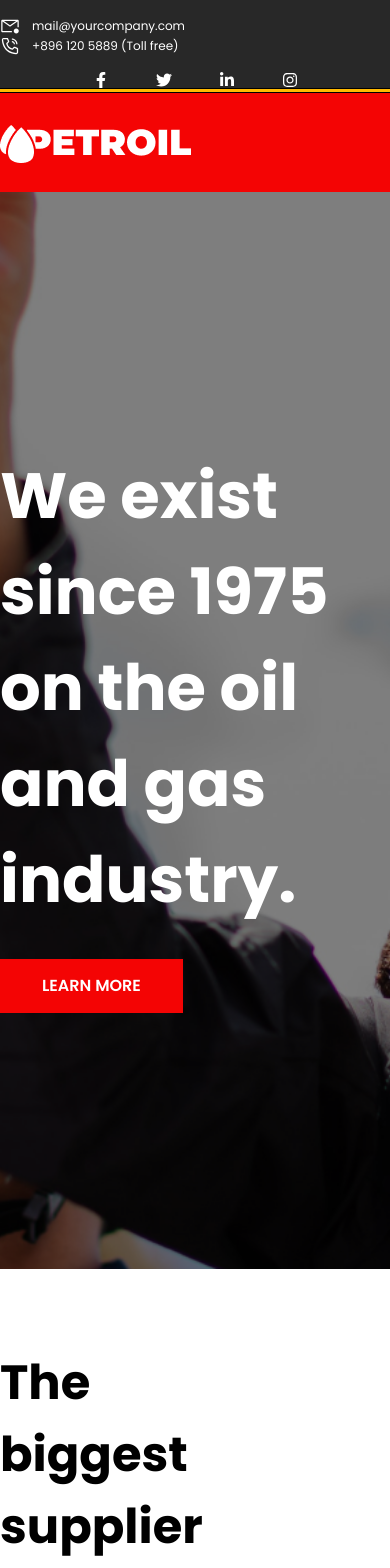
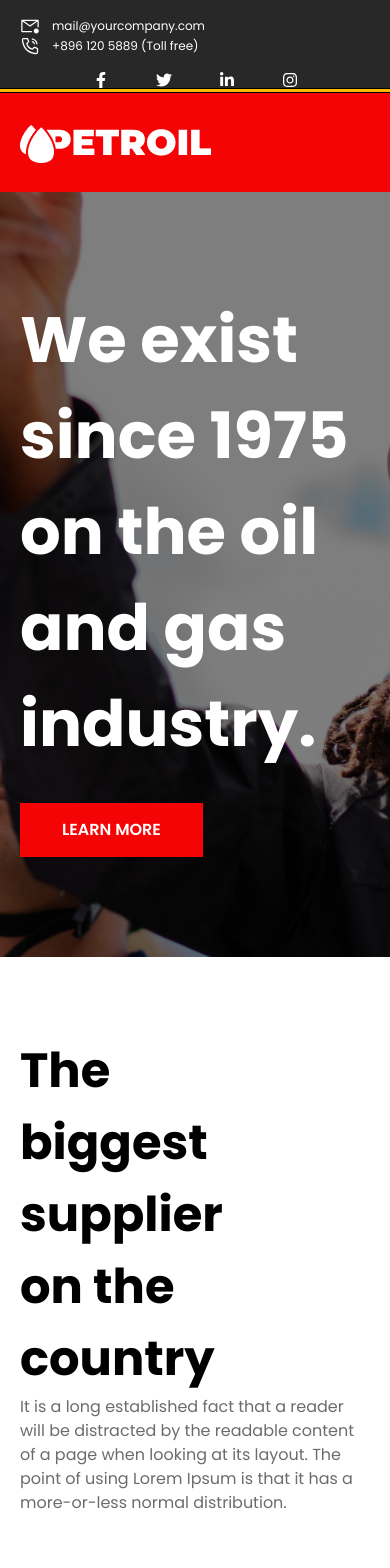
Before and after one commit to ArShadhinJr/petroil, a React (Vite) app: page / in a window 390 px wide. Shown: the top 1568 px of the page. Built offline with nearby package versions, Linux system fonts and the light colour scheme; some icons are missing.

Commit message:
code: layout responsive

```diff
--- a/src/Components/Banner/Banner.jsx
+++ b/src/Components/Banner/Banner.jsx
@@ -1,9 +1,9 @@
 
 const Banner = () => {
   return (
-      <div className=" bg-[url('./assets/bg.jpg')] bg-cover bg-no-repeat bg-center relative py-[256px] after:contents-[''] after:w-full after:h-full after:top-0 after:left-0 after:bg-[#000] after:bg-opacity-50 after:absolute z-10 after:z-[-1]">
+      <div className=" bg-[url('./assets/bg.jpg')] bg-cover bg-no-repeat bg-center relative xl:py-[256px] md:py-[200px] py-[100px] after:contents-[''] after:w-full after:h-full after:top-0 after:left-0 after:bg-[#000] after:bg-opacity-50 after:absolute z-10 after:z-[-1]">
 
-          <div className="max-w-container mx-auto  ">
+          <div className="max-w-container xl:mx-auto md:mx-12 mx-5">
           <h1 className="text-white text-4xl font-bold mb-[31px] max-w-[842px] text-[64px] leading-normal" >We exist since 1975 on the oil and gas industry.</h1>
           <button className="bg-primary border-2 border-[transparent] text-white px-[40px] py-[13px] font-semibold hover:bg-white hover:text-primary hover:border-primary hover:border-2 transition duration-500">LEARN MORE</button>
         </div>
--- a/src/Components/Blog/Blog.jsx
+++ b/src/Components/Blog/Blog.jsx
@@ -19,8 +19,8 @@ const Blog = () => {
 
   return (
 
-      <div className="bg-[#F0F0F0] pt-[110px] pb-[165px]">
-              <div className="max-w-container mx-auto md:grid md:grid-cols-3 sm:grid-cols-2 gap-x-[62px] ">
+      <div className="bg-[#F0F0F0] xl:pt-[110px] md:pt-[70px] xl:pb-[165px] md:pb-[90px]">
+              <div className="max-w-container xl:mx-auto md:mx-12 mx-5 md:grid md:grid-cols-3 sm:grid-cols-2 gap-x-[62px] ">
           {
           blogs.map((blog, index) => {
               return (
@@ -36,7 +36,7 @@ const Blog = () => {
               }
 
           </div>
-          <div className="max-w-container mx-auto flex justify-end">
+          <div className="max-w-container xl:mx-auto md:mx-12 mx-5 flex justify-end">
             <p className="mt-[30px] font-bold text-base">MORE FROM THE BLLOG <IoIosArrowForward className='font-bold text-2xl inline-block'/></p>
 
           </div>
--- a/src/Components/Brand/Brand.jsx
+++ b/src/Components/Brand/Brand.jsx
@@ -7,17 +7,17 @@ import logo4 from '../../assets/brand/Logo4.png'
 const Brand = () => {
   return (
       <section id="brand">
-          <div className="max-w-container md:justify-around mx-auto md:flex py-[117px]">
-              <div>
+          <div className="max-w-container xl:mx-auto md:mx-12 mx-5 md:justify-around md:grid xl:grid-cols-4 md:grid-cols-2 xl:py-[117px] md:py-[70px]">
+              <div className='grid place-content-center'>
                   <img src={logo1} alt="" />
               </div>
-              <div>
+              <div className='grid place-content-center'>
                   <img src={logo2} alt="" />
               </div>
-              <div>
+              <div className='grid place-content-center'>
                   <img src={logo3} alt="" />
               </div>
-              <div>
+              <div className='grid place-content-center'>
                   <img src={logo4} alt="" />
               </div>
           </div>
--- a/src/Components/Footer/Footer.jsx
+++ b/src/Components/Footer/Footer.jsx
@@ -5,7 +5,7 @@ import cert2 from '../../assets/fotter/Cert2.png';
 const Footer = () => {
     return (
         <footer className="bg-[#1F1F1F]">
-            <div className="flex pt-[149px] pb-[170px] max-w-container mx-auto">
+            <div className="flex pt-[149px] pb-[170px] max-w-container xl:mx-auto md:mx-12 mx-5">
                 <div className="w-5/12">
                     <img src={logo} className="" />
                     <div className='text-sm my-[33px] text-white'>
@@ -89,7 +89,7 @@ const Footer = () => {
                 </div>
             </div>
             <div className="footer-down bg-[#282828] py-[43px]">
-                <div className="max-w-container mx-auto">
+                <div className="max-w-container xl:mx-auto md:mx-12 mx-5">
                     <p className='text-secondary '>© Copyright 2022 by AltDesain Studio – All right reserved.
                 </p>
                 </div>
--- a/src/Components/Header/Header.jsx
+++ b/src/Components/Header/Header.jsx
@@ -3,7 +3,7 @@ const Header = () => {
 
         <>
              <header className="header bg-[#282828] text-[white]">
-            <div className="max-w-container mx-auto md:flex">
+            <div className="max-w-container xl:mx-auto md:mx-12 mx-5 md:flex">
                 <div className="md:w-9/12 sm:flex py-4">
                     <div className="flex items-center me-[54px] relative md:after:block after:hidden after:content after:absolute after:top-0 after:right-[-27px] after:w-[1px] after:h-[16px] after:bg-[#5C6A92]">
                         <svg xmlns="http://www.w3.org/2000/svg" width="20" height="20" viewBox="0 0 20 20" fill="none">
--- a/src/Components/LearnMore/LearnMore.jsx
+++ b/src/Components/LearnMore/LearnMore.jsx
@@ -2,8 +2,8 @@
 const LearnMore = () => {
     return (
         <>
-            <section id="learn-more " className="bg-[#F0F0F0] py-[136px] ">
-                <div className="max-w-container mx-auto flex">
+            <section id="learn-more " className="bg-[#F0F0F0] xl:py-[136px] md:py-[90px] ">
+                <div className="max-w-container xl:mx-auto md:mx-12 mx-5 flex">
                     <div className="w-2/5 bg-primary">
                         <h3 className="text-4xl text-white font-bold leading-normal max-w-[217px] py-[100px] ps-[74px]">Learn more about our company</h3>
                     </div>
--- a/src/Components/Map/Map.jsx
+++ b/src/Components/Map/Map.jsx
@@ -4,14 +4,14 @@ const Map = () => {
   return (
     <div>
           <div>
-              <img src={map} className='w-full' />
+              <img src={map} className='w-full ' />
           </div>
           <div className="bg-primary py-[46px]">
-              <div className='max-w-container mx-auto flex'>
+              <div className='max-w-container xl:mx-auto md:mx-12 mx-5 flex items-center'>
                   <div className="w-4/5">
-                        <h3 className='text-white text-4xl font-bold'>Want to join as member branch in your area?</h3>
+                        <h3 className='text-white xl:text-4xl md:text-3xl text-2xl font-bold'>Want to join as member branch in your area?</h3>
                   </div>
-                  <div className="w-1/5 flex justify-end">
+                  <div className="w-1/5 flex justify-end ">
                       <button className='border px-[31px] py-[14px] bg-primary font-bold text-white hover:bg-[#fff] hover:text-primary'>
                           CONTACT
                       </button>
--- a/src/Components/Menu/Menu.jsx
+++ b/src/Components/Menu/Menu.jsx
@@ -14,7 +14,7 @@ const Menu = () => {
           <div className="max-w-container mx-auto cross  ">
 
           </div>
-          <div className={`max-w-container  mx-auto ${!toggle ? "flex" : "flex-block"} justify-between items-center py-[27px]`}>
+          <div className={`max-w-container xl:mx-auto md:mx-12 mx-5 ${!toggle ? "flex" : "flex-block"} justify-between items-center py-[27px]`}>
               <div className="md:w-1/5">
                  <img src={logo} className={`max-w-[192px] ${!toggle ? "block" : "hidden"}`}/>
             </div>
--- a/src/Components/Services/Services.jsx
+++ b/src/Components/Services/Services.jsx
@@ -21,8 +21,8 @@ const Services = () => {
     // Grid layout with 2 columns
     <div className="md:grid  grid-cols-2">
       {/* Left column */}
-      <div className="flex justify-end">
-        <div className="pt-[120px] pe-[149px]">
+      <div className="flex justify-end md:items-center md:mx-12 mx-5">
+        <div className=" xl:pe-[149px] md:pe-[80px]">
           <h3 className="text-[64px] leading-normal font-bold max-w-[421px]">
             Our Services
           </h3>
@@ -41,7 +41,7 @@ const Services = () => {
           key={index}
           className={`bg-no-repeat bg-cover bg-center relative py-[140px] px-[116px] after:contents-[''] after:w-full after:h-full after:top-0 after:left-0 after:bg-[#000] after:bg-opacity-50 after:absolute z-10 after:z-[-1]`}
         >
-          <div className="max-w-container mx-auto ">
+          <div>
             <h1 className="text-white font-bold mb-[19px] max-w-[691px] text-4xl leading-normal">
               {service.heading}
 
--- a/src/Components/Supply/Supply.jsx
+++ b/src/Components/Supply/Supply.jsx
@@ -7,7 +7,7 @@ import sup4 from '../../assets/supply/supply4.jpg'
 const Supply = () => {
   return (
     <div className="w-full">
-          <div className="max-w-container mx-auto pb-[100px] pt-[78px] md:flex  items-center">
+          <div className="max-w-container xl:mx-auto md:mx-12 mx-5 pb-[100px] pt-[78px] md:flex  items-center">
             <h3 className='text-5xl font-bold max-w-[289px] leading-normal	me-[178px]'>The biggest
 supplier on
                   the country</h3>
--- a/tailwind.config.js
+++ b/tailwind.config.js
@@ -9,7 +9,7 @@ export default {
       'pop': ['Poppins', 'sans-serif'],
     },
     maxWidth: {
-      'container': '1144px',
+      'container': '1280px',
     },
     colors: {
       'primary': '#F40404',
```
